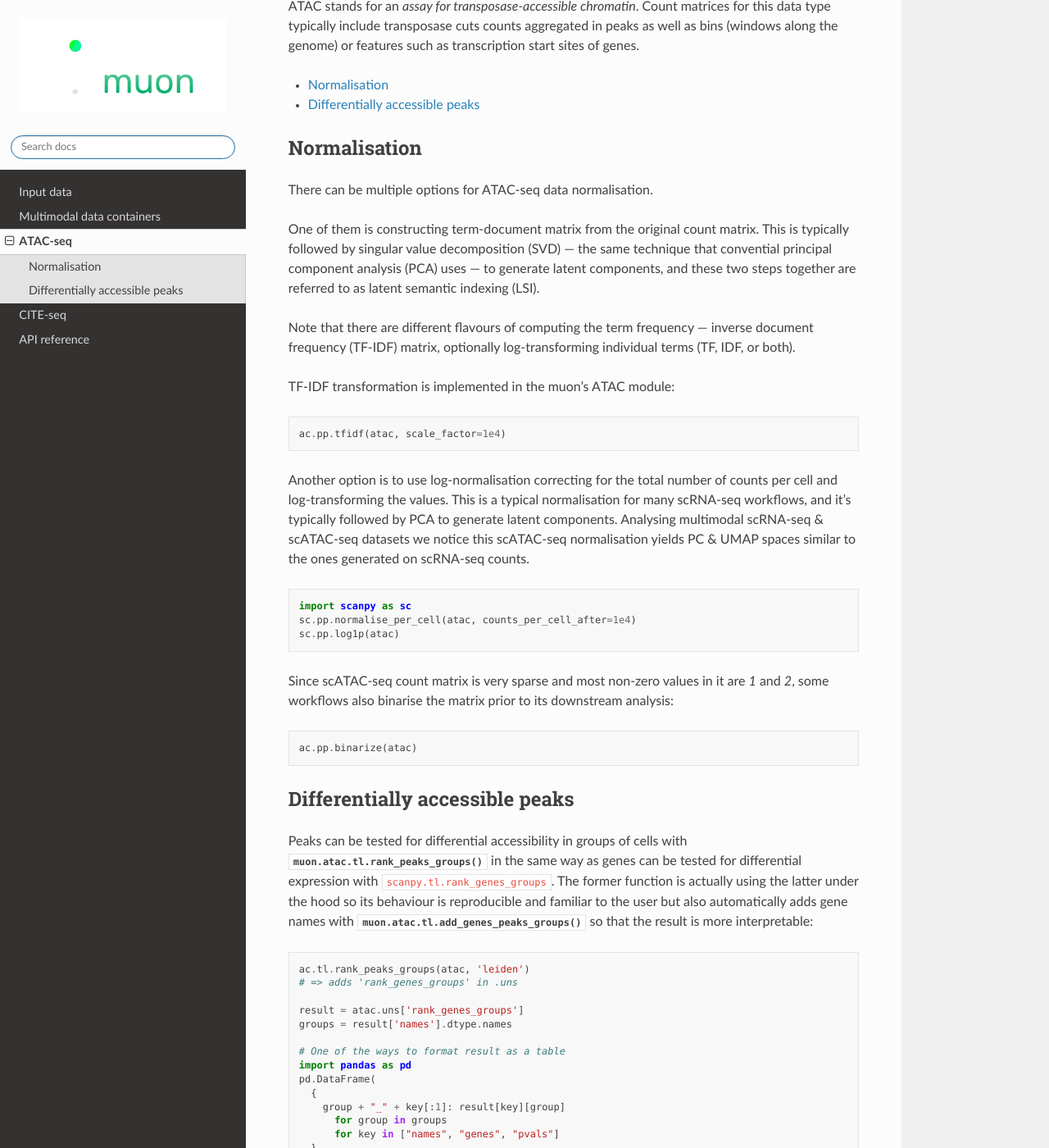
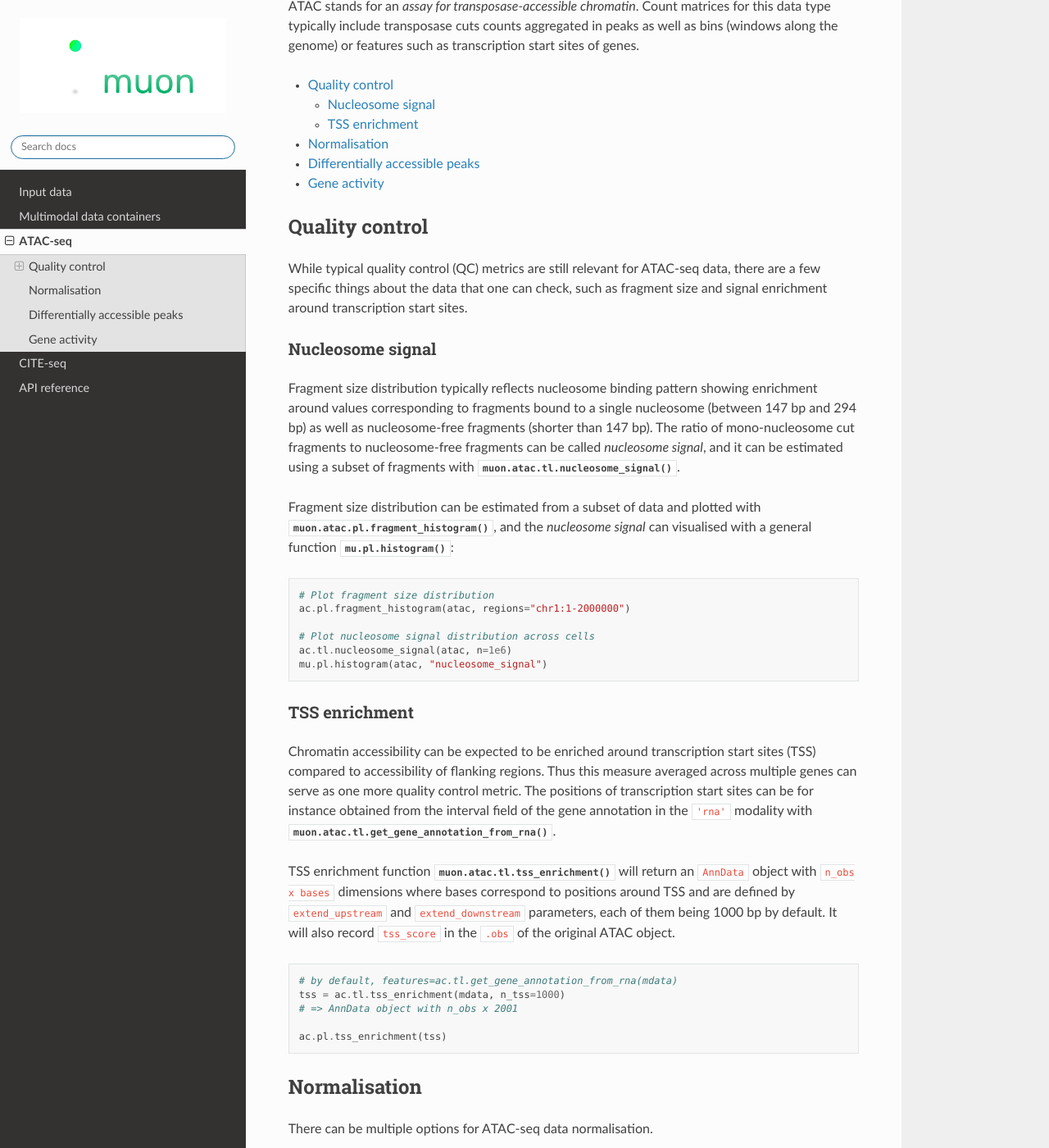
Before and after one commit to scverse/muon, a Sphinx documentation site: the page built from docs/source/omics/atac.rst, in a window 1280 px wide and 1400 px high, scrolled down 280 px. Shown: the whole window at 82% size. Built offline with Sphinx 7.4.7 and the Read the Docs theme 2.0.0, drawn with Linux system fonts in a browser that asks for light colours; pages that are not in the unit, such as notebooks, are missing from menus; some of the changed text lies outside the part shown.

Commit message:
Update ATAC module documentation

```diff
--- a/docs/source/omics/atac.rst
+++ b/docs/source/omics/atac.rst
@@ -14,6 +14,39 @@ ATAC stands for an *assay for transposase-accessible chromatin*. Count matrices
    :maxdepth: 10
 
    *
+
+Quality control
+---------------
+
+While typical quality control (QC) metrics are still relevant for ATAC-seq data, there are a few specific things about the data that one can check, such as fragment size and signal enrichment around transcription start sites.
+
+Nucleosome signal
++++++++++++++++++
+
+Fragment size distribution typically reflects nucleosome binding pattern showing enrichment around values corresponding to fragments bound to a single nucleosome (between 147 bp and 294 bp) as well as nucleosome-free fragments (shorter than 147 bp). The ratio of mono-nucleosome cut fragments to nucleosome-free fragments can be called *nucleosome signal*, and it can be estimated using a subset of fragments with :func:`muon.atac.tl.nucleosome_signal`.
+
+Fragment size distribution can be estimated from a subset of data and plotted with :func:`muon.atac.pl.fragment_histogram`, and the *nucleosome signal* can visualised with a general function :func:`mu.pl.histogram`:
+::
+	# Plot fragment size distribution
+	ac.pl.fragment_histogram(atac, regions="chr1:1-2000000")
+
+	# Plot nucleosome signal distribution across cells
+	ac.tl.nucleosome_signal(atac, n=1e6)
+	mu.pl.histogram(atac, "nucleosome_signal")
+
+TSS enrichment
+++++++++++++++
+
+Chromatin accessibility can be expected to be enriched around transcription start sites (TSS) compared to accessibility of flanking regions. Thus this measure averaged across multiple genes can serve as one more quality control metric. The positions of transcription start sites can be for instance obtained from the interval field of the gene annotation in the ``'rna'`` modality with :func:`muon.atac.tl.get_gene_annotation_from_rna`.
+
+TSS enrichment function :func:`muon.atac.tl.tss_enrichment` will return an ``AnnData`` object with ``n_obs x bases`` dimensions where bases correspond to positions around TSS and are defined by ``extend_upstream`` and ``extend_downstream`` parameters, each of them being 1000 bp by default. It will also record ``tss_score`` in the ``.obs`` of the original ATAC object.
+::
+	# by default, features=ac.tl.get_gene_annotation_from_rna(mdata)
+	tss = ac.tl.tss_enrichment(mdata, n_tss=1000)
+	# => AnnData object with n_obs x 2001
+
+	ac.pl.tss_enrichment(tss)
+
 
 Normalisation
 -------------
@@ -44,7 +77,7 @@ Since scATAC-seq count matrix is very sparse and most non-zero values in it are
 Differentially accessible peaks
 -------------------------------
 
-Peaks can be tested for differential accessibility in groups of cells with :func:`muon.atac.tl.rank_peaks_groups` in the same way as genes can be tested for differential expression with ``scanpy.tl.rank_genes_groups``. The former function is actually using the latter under the hood so its behaviour is reproducible and familiar to the user but also automatically adds gene names with :func:`muon.atac.tl.add_genes_peaks_groups` so that the result is more interpretable:
+Peaks can be tested for differential accessibility in groups of cells with :func:`muon.atac.tl.rank_peaks_groups` in the same way as genes can be tested for differential expression with ``scanpy.tl.rank_genes_groups``. The former function is actually using the latter one under the hood so its behaviour is reproducible and familiar to the user but also automatically adds gene names with :func:`muon.atac.tl.add_genes_peaks_groups` so that the result is more interpretable:
 ::
 	ac.tl.rank_peaks_groups(atac, 'leiden')
 	# => adds 'rank_genes_groups' in .uns
@@ -61,3 +94,16 @@ Peaks can be tested for differential accessibility in groups of cells with :func
 	      for key in ["names", "genes", "pvals"]
 	  }
 	)
+
+
+
+Gene activity
+-------------
+
+ATAC counts can be aggregated in order to get an estimate of how open the chromatin is in certain genome regions, e.g. around transcription start sites (TSS) of genes. Counts for individual fragments from the fragments file would be usually used for this. While the common way to use this aggregation function, :func:`muon.atac.tl.count_fragments_features`, is to produce a gene activity matrix, it accepts any features annotation as long as the provided DataFrame contains ``'Chromosome'``, ``'Start'``, and ``'End'`` columns.
+::
+	# by default, features=ac.tl.get_gene_annotation_from_rna(mdata)
+	adata = ac.tl.count_fragments_features(mdata)
+	# => AnnData with n_obs x n_features
+
+This data can be further interrogated in ways similar to (sc)RNA-seq analysis where genes are the features.
```
